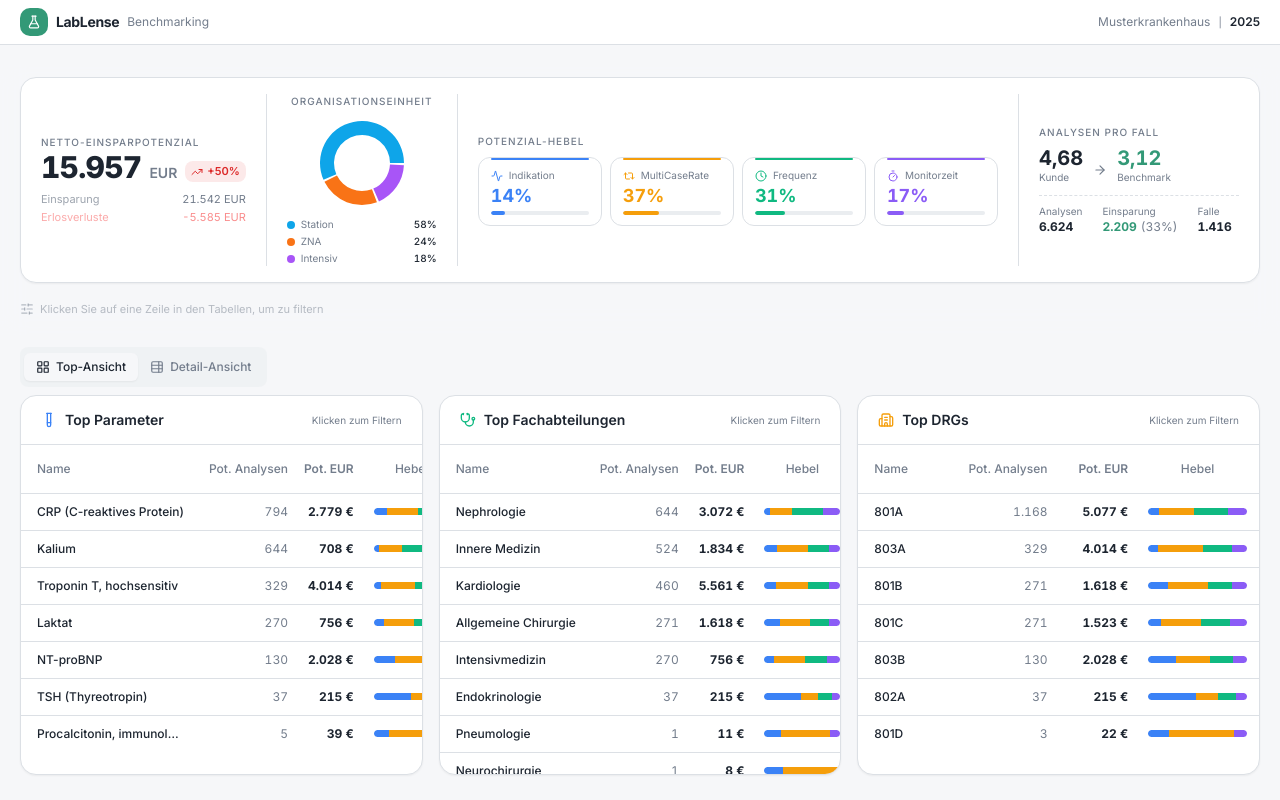
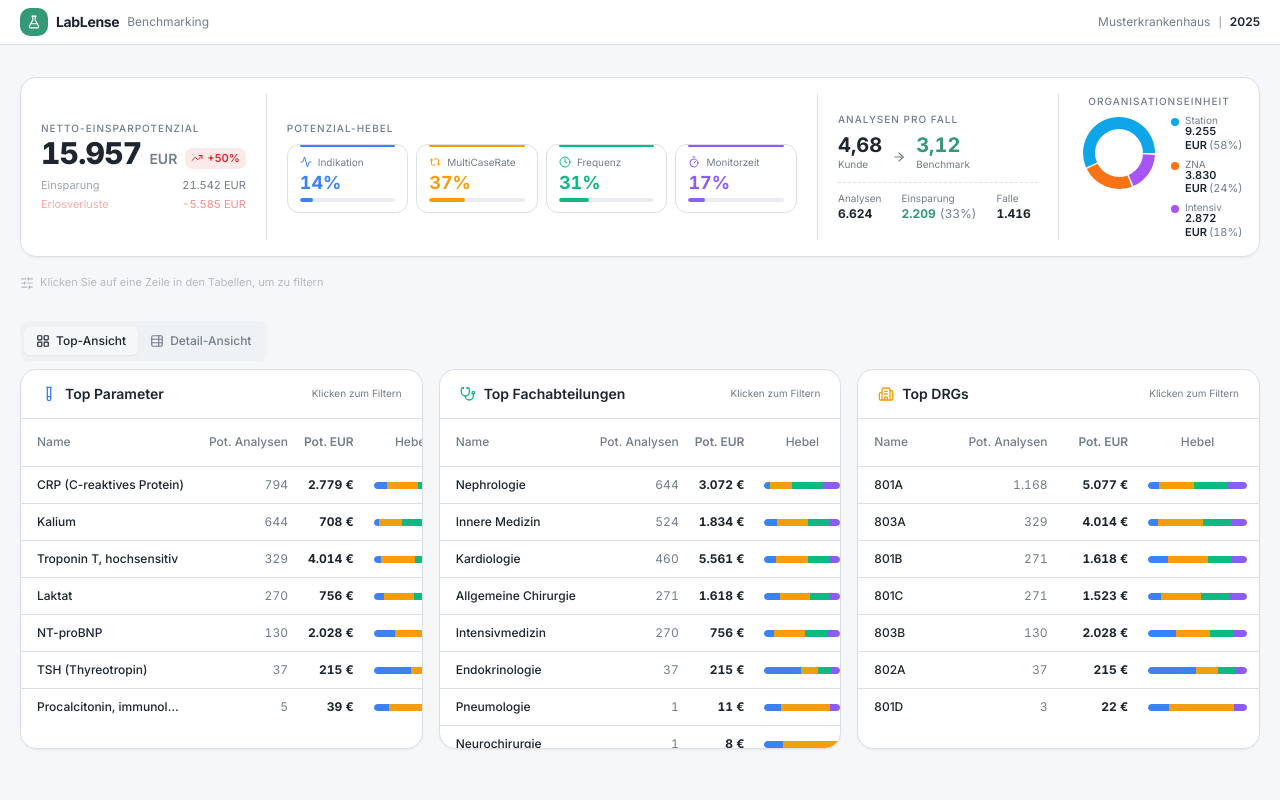
Before and after one commit to movyx-debug/v0-dashboard-ui, a Next.js app: page / in a window 1280 px wide. Built offline with nearby package versions, Linux system fonts and the light colour scheme.

Commit message:
feat: reposition org unit donut and enhance animation
Move donut to right, remove legend hover, and add key-based animation.

```diff
--- a/components/benchmark-section.tsx
+++ b/components/benchmark-section.tsx
@@ -1,6 +1,6 @@
 "use client";
 
-import { useState } from "react";
+import { useState, useMemo } from "react";
 import type { AggregatedBenchmark } from "@/lib/benchmark-data";
 import {
   Activity,
@@ -11,7 +11,7 @@ import {
   TrendingUp,
   ArrowRight,
 } from "lucide-react";
-import { PieChart, Pie, Cell, ResponsiveContainer, Sector } from "recharts";
+import { PieChart, Pie, Cell, ResponsiveContainer } from "recharts";
 import {
   Dialog,
   DialogContent,
@@ -95,7 +95,12 @@ const ORG_COLORS = ["#0ea5e9", "#f97316", "#a855f7"];
 
 export default function BenchmarkSection({ benchmark, title }: Props) {
   const [openSub, setOpenSub] = useState<SubKey | null>(null);
-  const [activeOrgIdx, setActiveOrgIdx] = useState<number | undefined>(undefined);
+
+  // Key for donut animation: changes whenever data changes, triggering re-mount
+  const donutKey = useMemo(
+    () => benchmark.orgUnits.map((o) => `${o.name}:${Math.round(o.euro)}`).join("|"),
+    [benchmark.orgUnits],
+  );
 
   const diff =
     benchmark.analysen_pro_fall_kunde - benchmark.analysen_pro_fall_benchmark;
@@ -151,106 +156,6 @@ export default function BenchmarkSection({ benchmark, title }: Props) {
                   -{fmtInt(Math.round(benchmark.erlosverlust_euro))} EUR
                 </span>
               </div>
-            </div>
-          </div>
-
-          {/* ── Divider ────────────────────────────────────── */}
-          <div className="hidden lg:block w-px self-stretch bg-border" />
-
-          {/* ── ORG UNIT DONUT ─────────────────────────────── */}
-          <div className="flex-shrink-0 w-[150px]">
-            <p className="text-[10px] uppercase tracking-widest text-muted-foreground font-medium mb-1 text-center">
-              Organisationseinheit
-            </p>
-            <div className="relative h-[100px]">
-              <ResponsiveContainer width="100%" height="100%">
-                <PieChart>
-                  <Pie
-                    data={benchmark.orgUnits}
-                    cx="50%"
-                    cy="50%"
-                    innerRadius={28}
-                    outerRadius={42}
-                    paddingAngle={3}
-                    dataKey="pct"
-                    nameKey="name"
-                    activeIndex={activeOrgIdx}
-                    activeShape={(props: Record<string, unknown>) => {
-                      const { cx, cy, innerRadius, outerRadius, startAngle, endAngle, fill } = props as {
-                        cx: number; cy: number; innerRadius: number; outerRadius: number;
-                        startAngle: number; endAngle: number; fill: string;
-                      };
-                      return (
-                        <Sector
-                          cx={cx}
-                          cy={cy}
-                          innerRadius={(innerRadius as number) - 2}
-                          outerRadius={(outerRadius as number) + 4}
-                          startAngle={startAngle}
-                          endAngle={endAngle}
-                          fill={fill}
-                          stroke="none"
-                        />
-                      );
-                    }}
-                    onMouseEnter={(_, idx) => setActiveOrgIdx(idx)}
-                    onMouseLeave={() => setActiveOrgIdx(undefined)}
-                    stroke="none"
-                  >
-                    {benchmark.orgUnits.map((_, i) => (
-                      <Cell key={i} fill={ORG_COLORS[i % ORG_COLORS.length]} />
-                    ))}
-                  </Pie>
-                </PieChart>
-              </ResponsiveContainer>
-              {/* Center label when hovering */}
-              {activeOrgIdx !== undefined && (
-                <div className="absolute inset-0 flex items-center justify-center pointer-events-none">
-                  <div className="text-center">
-                    <p className="text-[10px] font-bold text-foreground leading-none">
-                      {Math.round(benchmark.orgUnits[activeOrgIdx].pct)}%
-                    </p>
-                  </div>
-                </div>
-              )}
-            </div>
-            {/* Legend + hover details */}
-            <div className="space-y-0.5 mt-1">
-              {benchmark.orgUnits.map((ou, i) => (
-                <div
-                  key={ou.name}
-                  className="group flex items-center gap-1.5 text-[10px] cursor-default relative"
-                  onMouseEnter={() => setActiveOrgIdx(i)}
-                  onMouseLeave={() => setActiveOrgIdx(undefined)}
-                >
-                  <div
-                    className="h-2 w-2 rounded-sm flex-shrink-0"
-                    style={{ backgroundColor: ORG_COLORS[i] }}
-                  />
-                  <span className="text-muted-foreground truncate flex-1">
-                    {ou.name}
-                  </span>
-                  <span className="tabular-nums text-foreground font-medium">
-                    {Math.round(ou.pct)}%
-                  </span>
-                  {/* Hover popup */}
-                  <div className="absolute bottom-full left-1/2 -translate-x-1/2 mb-2 hidden group-hover:block z-50">
-                    <div className="bg-card border rounded-lg shadow-lg p-2.5 whitespace-nowrap">
-                      <p className="text-[11px] font-semibold text-foreground mb-1">{ou.name}</p>
-                      <div className="space-y-0.5 text-[10px]">
-                        <div className="flex justify-between gap-4">
-                          <span className="text-muted-foreground">Pot. EUR</span>
-                          <span className="font-medium tabular-nums">{Math.round(ou.euro).toLocaleString("de-DE")} EUR</span>
-                        </div>
-                        <div className="flex justify-between gap-4">
-                          <span className="text-muted-foreground">Einsparung</span>
-                          <span className="font-medium tabular-nums">{Math.round(ou.analysen).toLocaleString("de-DE")} Analysen</span>
-                        </div>
-                      </div>
-                    </div>
-                  </div>
-                </div>
-              ))}
             </div>
           </div>
 
@@ -383,6 +288,65 @@ export default function BenchmarkSection({ benchmark, title }: Props) {
                 <p className="text-xs font-bold text-foreground tabular-nums">
                   {fmtInt(benchmark.total_faelle)}
                 </p>
+              </div>
+            </div>
+          </div>
+
+          {/* ── Divider ────────────────────────────────────── */}
+          <div className="hidden lg:block w-px self-stretch bg-border" />
+
+          {/* ── FAR RIGHT: Org Unit Donut ──────────────────── */}
+          <div className="flex-shrink-0 w-[160px]">
+            <p className="text-[10px] uppercase tracking-widest text-muted-foreground font-medium mb-1 text-center">
+              Organisationseinheit
+            </p>
+            <div className="flex items-start gap-3">
+              {/* Donut */}
+              <div className="relative h-[80px] w-[80px] flex-shrink-0" key={donutKey}>
+                <ResponsiveContainer width="100%" height="100%">
+                  <PieChart>
+                    <Pie
+                      data={benchmark.orgUnits}
+                      cx="50%"
+                      cy="50%"
+                      innerRadius={24}
+                      outerRadius={36}
+                      paddingAngle={3}
+                      dataKey="pct"
+                      nameKey="name"
+                      stroke="none"
+                      animationBegin={0}
+                      animationDuration={600}
+                      animationEasing="ease-out"
+                    >
+                      {benchmark.orgUnits.map((_, i) => (
+                        <Cell key={i} fill={ORG_COLORS[i % ORG_COLORS.length]} />
+                      ))}
+                    </Pie>
+                  </PieChart>
+                </ResponsiveContainer>
+              </div>
+              {/* Legend: EUR absolute (%) */}
+              <div className="space-y-1.5 pt-0.5 min-w-0">
+                {benchmark.orgUnits.map((ou, i) => (
+                  <div key={ou.name} className="flex items-start gap-1.5">
+                    <div
+                      className="h-2 w-2 rounded-sm flex-shrink-0 mt-[3px]"
+                      style={{ backgroundColor: ORG_COLORS[i] }}
+                    />
+                    <div className="min-w-0">
+                      <p className="text-[10px] text-muted-foreground leading-none">
+                        {ou.name}
+                      </p>
+                      <p className="text-[11px] font-semibold text-foreground tabular-nums leading-tight">
+                        {fmtInt(Math.round(ou.euro))} EUR
+                        <span className="text-muted-foreground font-normal ml-0.5">
+                          ({Math.round(ou.pct)}%)
+                        </span>
+                      </p>
+                    </div>
+                  </div>
+                ))}
               </div>
             </div>
           </div>
```
